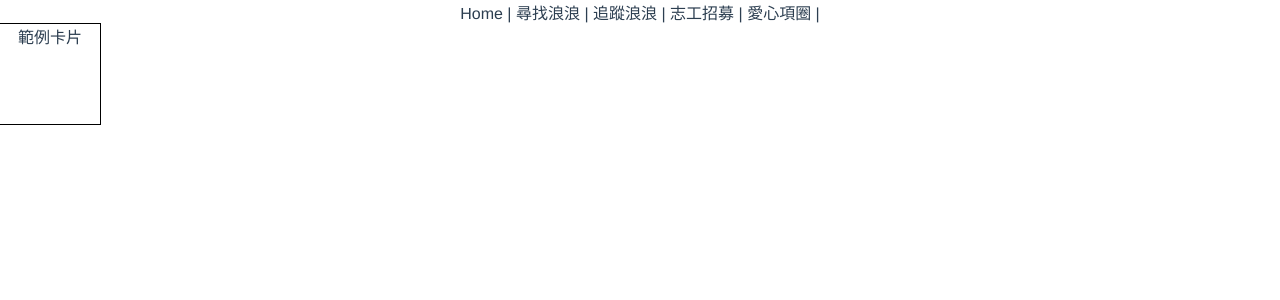
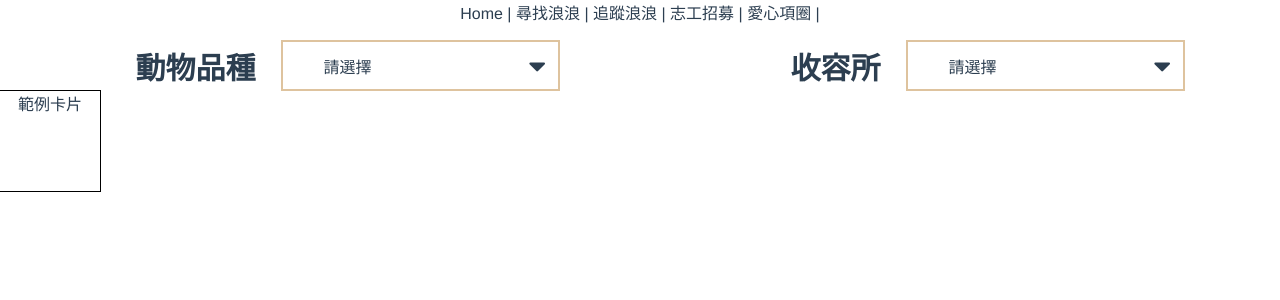
Before and after one commit to sherry-hooo/LangLangAdoption, a Vue app: page /Search in a window 1280 px wide. Shown: the top 300 px of the page. Built offline with nearby package versions, Linux system fonts and the light colour scheme.

Commit message:
feat(dropdown):create dropdown compoenents

```diff
--- a/src/components/Dropdown.vue
+++ b/src/components/Dropdown.vue
@@ -1,5 +1,203 @@
 <template>
-  <main></main>
+  <div class="dropdown_container">
+    <div class="categroy_container">
+      <h3 class="serach_title">動物品種</h3>
+      <div class="dropdown">
+        <div class="dropdown_items dropdown_click" @click="showMenu">
+          <div>請選擇</div>
+          <i class="fas fa-caret-down dropdown_click_icon"></i>
+        </div>
+        <ul :class="{ show_dropdown: openMenu }">
+          <li class="dropdown_items">犬</li>
+          <li class="dropdown_items">貓</li>
+          <li class="dropdown_items">鼠</li>
+        </ul>
+      </div>
+    </div>
+    <section class="shelter_container">
+      <h3 class="serach_title">收容所</h3>
+      <div class="shelter">
+        <div class="shelter_items shelter_click" @click="openShelterMenu">
+          <div>請選擇</div>
+          <i class="fas fa-caret-down shelter_click_icon"></i>
+        </div>
+        <ul :class="{ show_dropdown: showShelterList }">
+          <li class="shelter_items">屏東收容所</li>
+          <li class="shelter_items">高雄收容所</li>
+        </ul>
+      </div>
+      <div></div>
+    </section>
+  </div>
 </template>
+<script>
+export default {
+  data() {
+    return {
+      openMenu: false,
+      showShelterList: false,
+    };
+  },
+  methods: {
+    showMenu() {
+      this.openMenu = !this.openMenu;
+    },
+    openShelterMenu() {
+      this.showShelterList = !this.showShelterList;
+    },
+  },
+};
+</script>
+<style lang="scss" scoped>
+%container {
+  display: flex;
+  align-items: center;
+  flex-direction: column;
 
-<style lang="scss" scoped></style>
+  // margin-left: 20px;
+  @include breakpoint.tablet {
+    flex-direction: row;
+  }
+  @include breakpoint.desktop {
+    flex-direction: row;
+    margin-left: 40px;
+  }
+}
+%dropdown_cotainer {
+  width: fit-content;
+  border: 2px solid #dec39e;
+  position: relative;
+  @include breakpoint.tablet {
+    margin-left: 25px;
+  }
+  @include breakpoint.desktop {
+    margin-left: 25px;
+  }
+  .show_dropdown {
+    display: block;
+  }
+}
+%dropdown_items {
+  width: 100px;
+
+  @include breakpoint.tablet {
+  }
+  @include breakpoint.desktop {
+    width: 250px;
+    padding: 10px 0;
+    &:hover {
+      color: white;
+      background-color: #dec39e;
+    }
+  }
+}
+%dropdown_menu {
+  display: none;
+
+  width: fit-content;
+  border-left: 2px solid #dec39c;
+  border-right: 2px solid #dec39c;
+
+  position: absolute;
+  //因為絕對定位對齊父層的內容初始位置（沒有
+  left: -2px;
+}
+
+%dropdown_button {
+  display: flex;
+  justify-content: space-between;
+  align-items: center;
+
+  @include breakpoint.tablet {
+  }
+  @include breakpoint.desktop {
+    margin-left: 25px;
+  }
+}
+
+%dropdown_title {
+  display: inline-block;
+  font-size: 15px;
+  @include breakpoint.tablet {
+  }
+  @include breakpoint.desktop {
+    font-size: 30px;
+  }
+}
+
+.dropdown_container {
+  display: flex;
+  justify-content: center;
+
+  @include breakpoint.tablet {
+    justify-content: space-around;
+  }
+  padding-top: 16px;
+
+  .serach_title {
+    @extend %dropdown_title;
+  }
+  .categroy_container {
+    @extend %container;
+    .dropdown {
+      @extend %dropdown_cotainer;
+
+      &_items {
+        @extend %dropdown_items;
+      }
+      &_click {
+        @extend %dropdown_button;
+        div {
+          padding-left: 16px;
+        }
+        &_icon {
+          font-size: 27px;
+          padding-right: 12px;
+        }
+      }
+
+      ul {
+        @extend %dropdown_menu;
+        li {
+          border-top: 2px solid #dec39c;
+
+          &:last-child {
+            border-bottom: 2px solid #dec39c;
+          }
+        }
+      }
+    }
+  }
+  .shelter_container {
+    @extend %container;
+    .shelter {
+      @extend %dropdown_cotainer;
+
+      &_items {
+        @extend %dropdown_items;
+      }
+      &_click {
+        @extend %dropdown_button;
+
+        div {
+          padding-left: 16px;
+        }
+        &_icon {
+          font-size: 27px;
+          padding-right: 12px;
+        }
+      }
+      ul {
+        @extend %dropdown_menu;
+        li {
+          border-top: 2px solid #dec39c;
+
+          &:last-child {
+            border-bottom: 2px solid #dec39c;
+          }
+        }
+      }
+    }
+  }
+}
+</style>
--- a/src/views/Search.vue
+++ b/src/views/Search.vue
@@ -1,12 +1,15 @@
 <template>
+  <Dropdown />
   <Card />
 </template>
 
 <script>
 import Card from "@/components/Card.vue";
+import Dropdown from "@/components/Dropdown.vue";
 export default {
   components: {
     Card,
+    Dropdown,
   },
   data() {
     return {};
```
